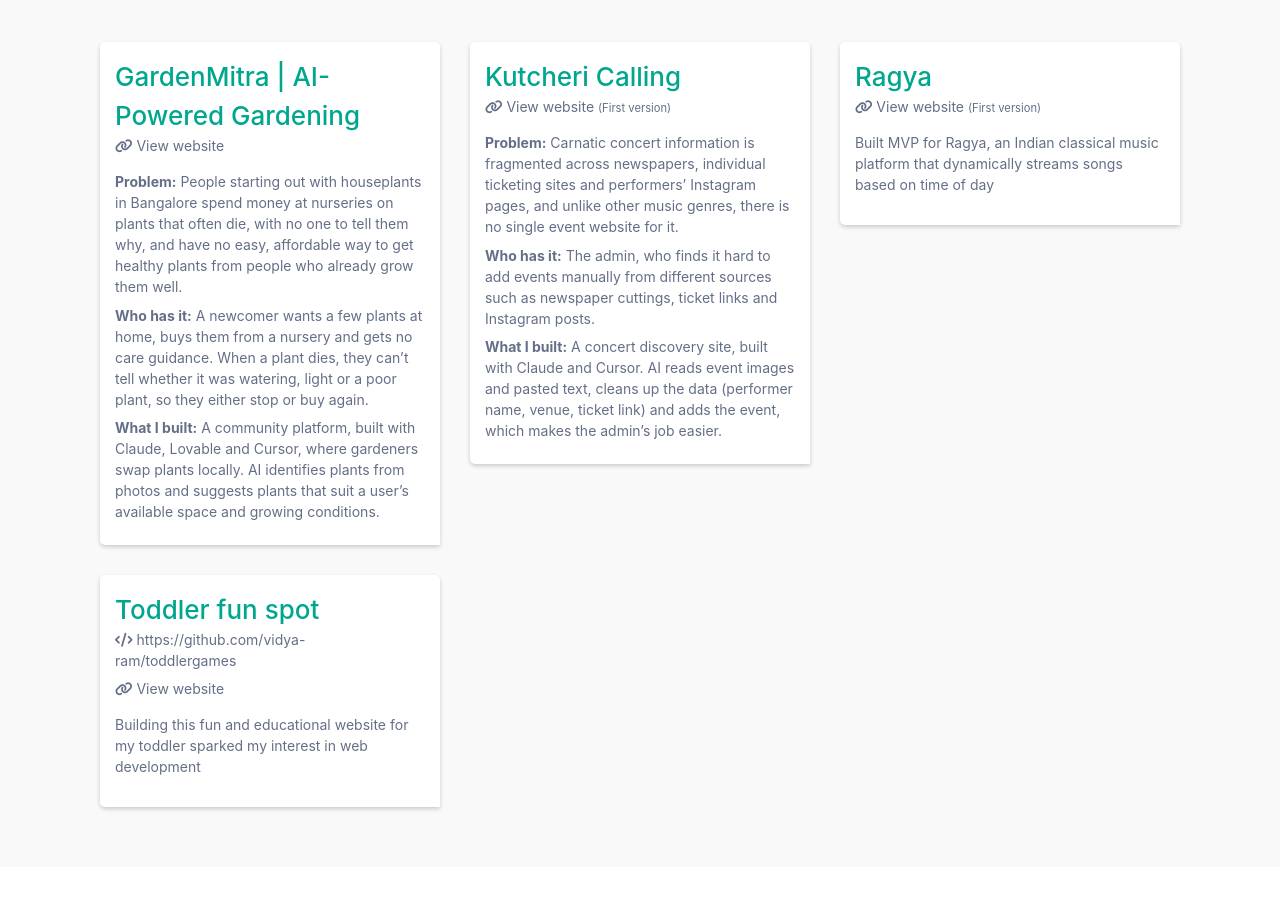
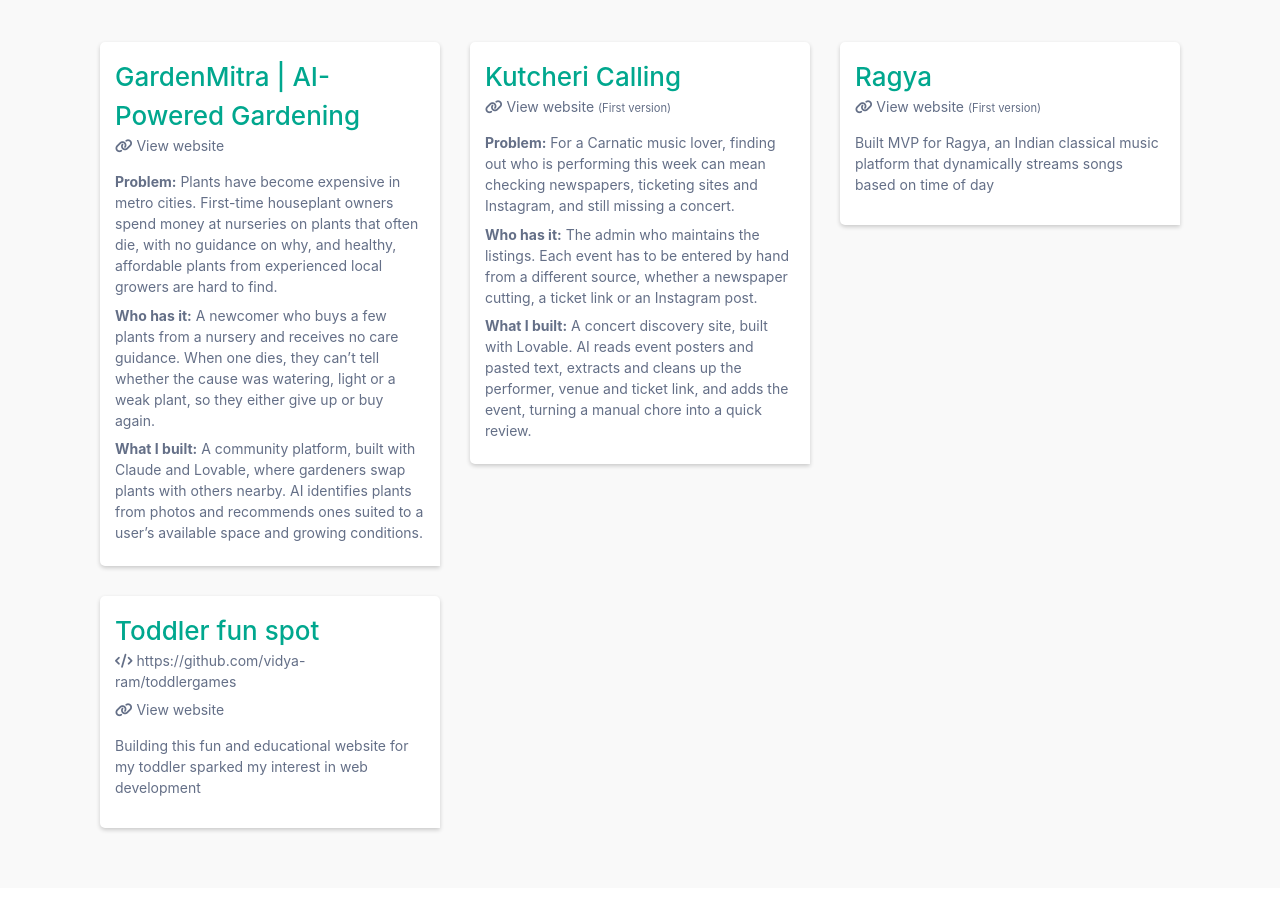
Before and after one commit to vidya-ram/vidya-ram.github.io, a plain HTML site: page index.html in a window 1280 px wide. Shown: the part 4484-5393 px from the top of the page. Drawn offline with Linux system fonts and the light colour scheme; a web font is replaced by a local one.

Commit message:
Rewrite GardenMitra and Kutcheri Calling cards in product style
- Add the rising cost of plants in metro cities to the GardenMitra problem
- Tighten the who-has-it and what-I-built lines for both projects
- Credit GardenMitra to Claude and Lovable, and Kutcheri Calling to Lovable
- Frame the Kutcheri Calling problem around the music lover and the admin's manual work

Co-Authored-By: Claude Sonnet 5.5 <noreply@anthropic.com>
Claude-Session: https://claude.ai/code/session_01GiwVJyweCCRgAir8J57EMx

```diff
--- a/index.html
+++ b/index.html
@@ -315,9 +315,9 @@
             <div class="card">
               <p class="heading"><a href="https://github.com/vidya-ram/organic-store" target="_blank" class="nounderline">GardenMitra | AI-Powered Gardening</a></p>
               <p><i class="fa-solid fa-link"></i> <a href="https://garden-mitra.netlify.app" target="_blank" class="nounderline">View website</a></p>
-              <p class="less-margin"><b>Problem:</b> People starting out with houseplants in Bangalore spend money at nurseries on plants that often die, with no one to tell them why, and have no easy, affordable way to get healthy plants from people who already grow them well.</p>
-              <p class="less-margin"><b>Who has it:</b> A newcomer wants a few plants at home, buys them from a nursery and gets no care guidance. When a plant dies, they can’t tell whether it was watering, light or a poor plant, so they either stop or buy again.</p>
-              <p class="less-margin"><b>What I built:</b> A community platform, built with Claude, Lovable and Cursor, where gardeners swap plants locally. AI identifies plants from photos and suggests plants that suit a user’s available space and growing conditions.</p>
+              <p class="less-margin"><b>Problem:</b> Plants have become expensive in metro cities. First-time houseplant owners spend money at nurseries on plants that often die, with no guidance on why, and healthy, affordable plants from experienced local growers are hard to find.</p>
+              <p class="less-margin"><b>Who has it:</b> A newcomer who buys a few plants from a nursery and receives no care guidance. When one dies, they can’t tell whether the cause was watering, light or a weak plant, so they either give up or buy again.</p>
+              <p class="less-margin"><b>What I built:</b> A community platform, built with Claude and Lovable, where gardeners swap plants with others nearby. AI identifies plants from photos and recommends ones suited to a user’s available space and growing conditions.</p>
             </div>
           </div>
 
@@ -325,9 +325,9 @@
             <div class="card">
               <p class="heading"><a href="https://kutchericalling.netlify.app" target="_blank" class="nounderline">Kutcheri Calling</a></p>
               <p><i class="fa-solid fa-link"></i> <a href="https://kutchericalling.netlify.app" target="_blank" class="nounderline">View website</a> <small>(First version)</small></p>
-              <p class="less-margin"><b>Problem:</b> Carnatic concert information is fragmented across newspapers, individual ticketing sites and performers’ Instagram pages, and unlike other music genres, there is no single event website for it.</p>
-              <p class="less-margin"><b>Who has it:</b> The admin, who finds it hard to add events manually from different sources such as newspaper cuttings, ticket links and Instagram posts.</p>
-              <p class="less-margin"><b>What I built:</b> A concert discovery site, built with Claude and Cursor. AI reads event images and pasted text, cleans up the data (performer name, venue, ticket link) and adds the event, which makes the admin’s job easier.</p>
+              <p class="less-margin"><b>Problem:</b> For a Carnatic music lover, finding out who is performing this week can mean checking newspapers, ticketing sites and Instagram, and still missing a concert.</p>
+              <p class="less-margin"><b>Who has it:</b> The admin who maintains the listings. Each event has to be entered by hand from a different source, whether a newspaper cutting, a ticket link or an Instagram post.</p>
+              <p class="less-margin"><b>What I built:</b> A concert discovery site, built with Lovable. AI reads event posters and pasted text, extracts and cleans up the performer, venue and ticket link, and adds the event, turning a manual chore into a quick review.</p>
             </div>
           </div>
 
```
Also changed, not shown: work.html (+6 -6 lines).
